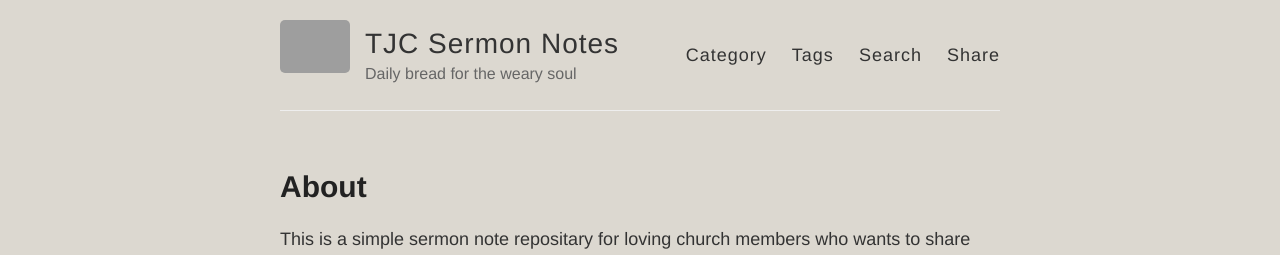
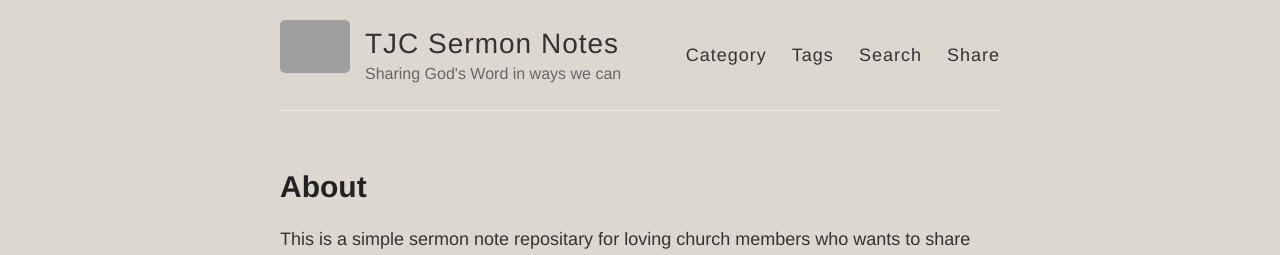
Before and after one commit to catchupTJC/catchuptjc.github.io, a Jekyll site: the page built from about.md, in a window 1280 px wide. Shown: the top 255 px of the page. Built offline with Jekyll 4.4.1, drawn with Linux system fonts in a browser that asks for light colours; nearby versions of some CDN libraries; comment, search, counter and statistics services are not loaded; grey boxes are pictures that could not be loaded.

Commit message:
Update _config.yml

```diff
--- a/_config.yml
+++ b/_config.yml
@@ -6,7 +6,7 @@
 name: TJC Sermon Notes
 
 # Short bio or description (displayed in the header)
-description: Daily bread for the weary soul
+description: Sharing God's Word in ways we can
 
 # URL of your avatar or profile pic (you could use your GitHub profile pic)
 avatar: https://raw.githubusercontent.com/tjcsermon/tjcsermon.github.io/master/images/tjcicon.PNG
```
